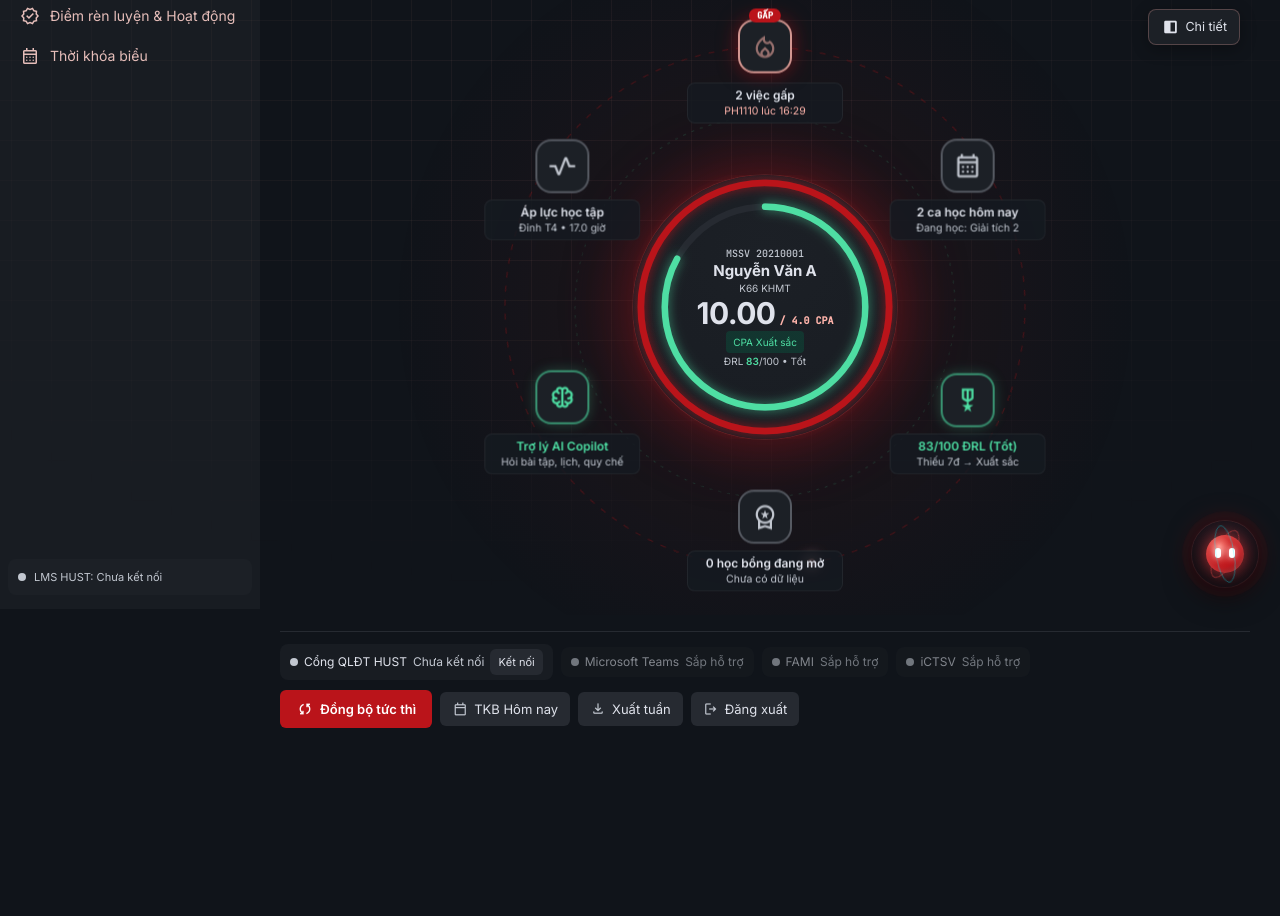
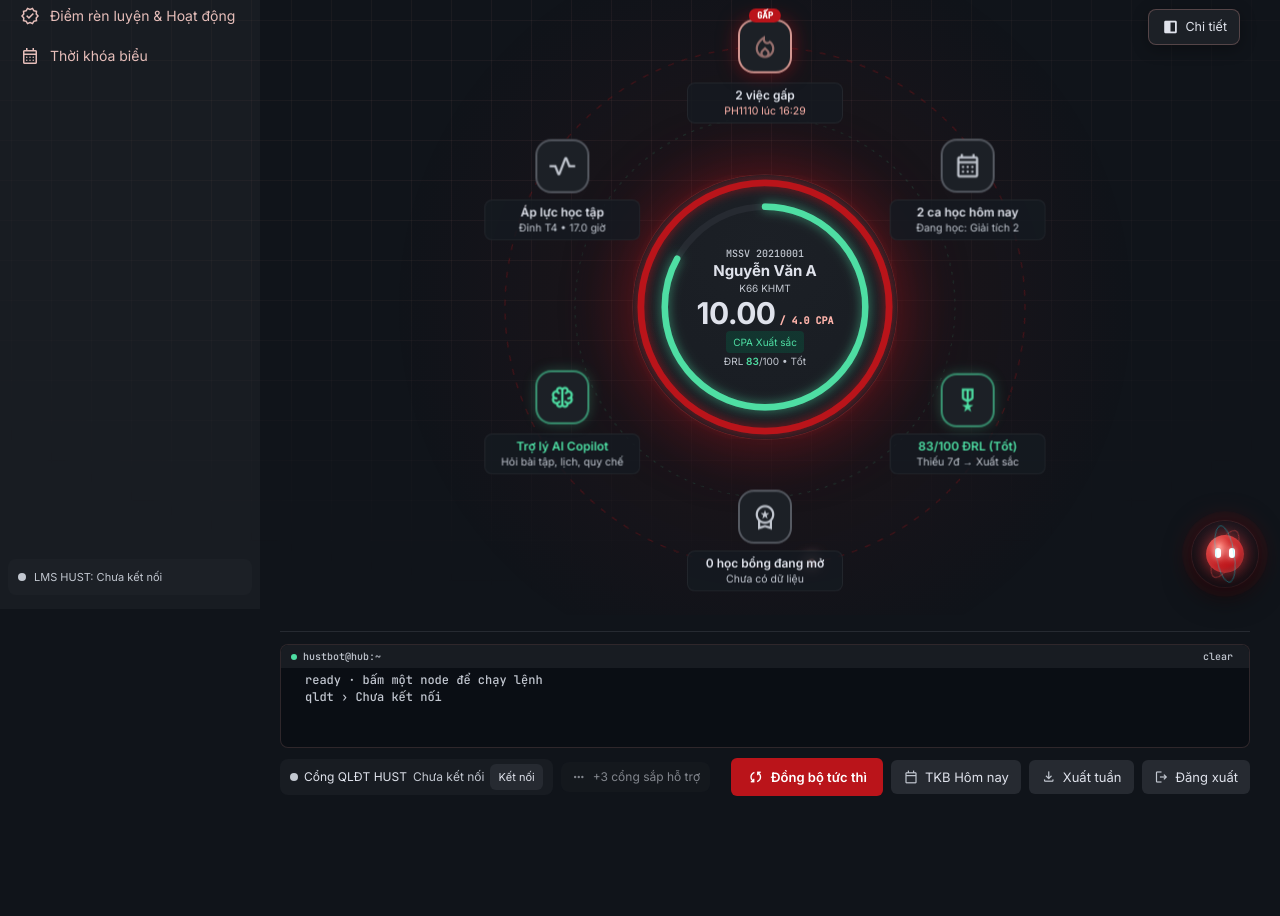
Before and after one commit to Oriall/hustbot, a Flask app: page / in a window 1280 px wide. Shown: the part 191-1107 px from the top of the page. Before the commit the page ends 919 px from the top, so only its background shows below. Run offline with Flask 3, Linux system fonts and the light colour scheme; the visitor is signed in with stand-in values (Sample User, id 1); tables that the repository leaves empty hold one stand-in row (values such as "Sample post"); parts of the project's set-up code (start-up, migrations or seed data) failed here and were passed over.

Commit message:
update terminal

```diff
--- a/static/css/overview.css
+++ b/static/css/overview.css
@@ -1508,3 +1508,52 @@
         background-position: 40px 40px, 40px 40px
     }
 }
+.ov .term-box{flex:1 1 300px;min-width:0;height:76px;display:flex;flex-direction:column;
+  background:#0a0e14;border:1px solid rgba(255,180,171,.15);border-radius:8px;overflow:hidden;
+  font:500 11.5px/17px 'JetBrains Mono',monospace}
+.ov .term-bar{display:flex;align-items:center;gap:6px;padding:2px 10px;background:var(--s1);
+  color:var(--mut);font-size:10px}
+.ov .term-bar .sd{margin:0;width:6px;height:6px}
+.ov #term-clear{margin-left:auto;background:none;border:0;color:var(--mut);cursor:pointer;font:inherit}
+.ov #term-clear:hover{color:var(--pri)}
+.ov .term-log{flex:1;overflow-y:auto;padding:4px 10px;scrollbar-width:thin}
+.ov .term-log p{margin:0;white-space:nowrap;overflow:hidden;text-overflow:ellipsis;animation:ov-fade .2s both}
+.ov .term-log .cmd{color:var(--tx)}
+.ov .term-log .cmd::before{content:"$ ";color:var(--pri)}
+.ov .term-log .out{color:var(--mut);padding-left:14px}
+.ov .term-log .out.ok{color:var(--ok)}
+.ov .term-log .out.warn{color:var(--pri)}
+.ov{padding-bottom:12px}
+.ov .stage{align-items:start}            /* panel không bị kéo cao bằng orbit */
+.ov .detail{min-height:320px}
+.ov .wlbox svg{height:150px}
+.ov .stats3{display:grid;grid-template-columns:repeat(3,1fr);gap:8px}
+.ov .stat{background:var(--s2);border-radius:8px;padding:10px;display:flex;flex-direction:column;gap:2px}
+.ov .stat b{font-size:20px;font-weight:800;line-height:1.1}
+.ov .stat small{font-size:11px}
+/* Dock: terminal 1 hàng full-width, chip + nút ở hàng dưới */
+.ov .dock{
+  display:grid;
+  grid-template-columns:auto 1fr;
+  grid-template-areas:"term term" "gates acts";
+  gap:10px 12px;
+  align-items:center
+}
+.ov .dock-l{grid-area:gates}
+.ov .dock-r{grid-area:acts;justify-self:end}
+.ov .term-box{grid-area:term;flex:none;height:104px;font-size:12px}
+
+/* Thanh cuộn gọn, không có mũi tên */
+.ov .term-log{scrollbar-width:thin;scrollbar-color:var(--s4) transparent}
+.ov .term-log::-webkit-scrollbar{width:6px}
+.ov .term-log::-webkit-scrollbar-button{display:none}
+.ov .term-log::-webkit-scrollbar-thumb{background:var(--s4);border-radius:3px}
+
+/* Chừa chỗ cho agent nổi ở góc dưới phải */
+.ov{padding-bottom:88px}
+
+/* Màn hẹp: xếp dọc */
+@media (max-width:900px){
+  .ov .dock{grid-template-columns:1fr;grid-template-areas:"term" "gates" "acts"}
+  .ov .dock-r{justify-self:start}
+}
--- a/templates/overview.html
+++ b/templates/overview.html
@@ -17,8 +17,6 @@
 {% set dn = ['T2','T3','T4','T5','T6','T7','CN'] %}
 {% set cpa_v = user.cpa|float(0) %}
 {% set drl_v = user.drl|float(0) %}
-{% set cpa_off = (289.03 * (1 - ([cpa_v / 4, 1]|min)))|round(2) %}
-{% set drl_off = (251.33 * (1 - ([drl_v / 100, 1]|min)))|round(2) %}
 {% set first = 'deadline' if s.urgent else 'schedule' %}
 
 {# --- Chuỗi mô tả cho từng node --- #}
@@ -34,11 +32,15 @@
 
 {% set aw_n = awards_list|length if awards_list else 0 %}
 {% if aw_n %}{% set aw_sub = awards_list[0].name %}{% else %}{% set aw_sub = 'Chưa có dữ liệu' %}{% endif %}
+
+{# pathLength="100" => offset tính theo thang 100 #}
 {% set cpa_off = (100 * (1 - ([cpa_v / 4, 1]|min)))|round(2) %}
 {% set drl_off = (100 * (1 - ([drl_v / 100, 1]|min)))|round(2) %}
+
 {% if wl.peak is not none %}{% set wl_sub = 'Đỉnh ' ~ dn[wl.peak] ~ ' • ' ~ wl.hours_total ~ ' giờ' %}
+{% else %}{% set wl_sub = wl.hours_total ~ ' giờ học • ' ~ wl.due_total ~ ' hạn nộp' %}{% endif %}
+{# start đặt NGOÀI nhánh if để luôn tồn tại #}
 {% set start = first if (s.urgent or s.overdue or s.classes) else 'home' %}
-{% else %}{% set wl_sub = wl.hours_total ~ ' giờ học • ' ~ wl.due_total ~ ' hạn nộp' %}{% endif %}
 
 <div class="ov">
 
@@ -149,6 +151,7 @@
             </div>
           </div>
         </div>
+
         <!-- 1. NHIỆM VỤ -->
         <div class="pane{{ ' on' if start == 'deadline' }}" data-pane="deadline" data-icon="local_fire_department"
           data-title="Nhiệm vụ &amp; Bài thi cần ưu tiên"
@@ -267,7 +270,7 @@
             </div>
             <p class="muted">{{ e.crit_name }}{% if e.place %} • {{ e.place }}{% endif %}</p>
             <div class="between"><small>{{ e.weekday }}</small>
-              <button class="btn primary" data-reg="{{ e.id }}">Đăng ký</button>
+              <button class="btn primary" data-reg="{{ e.id }}" data-name="{{ e.name }}">Đăng ký</button>
             </div>
           </div>
           {% else %}
@@ -356,11 +359,33 @@
             </svg>
             <div class="days">
               {% for d in dn %}
-              <span class="{{ 't-pri' if loop.index0 == wl.peak }}">{% if loop.index0 == wl.peak %}<b>{{ d }} (Đỉnh
-                  điểm)</b>{% else %}{{ d }}{% endif %}</span>
+              <span class="{{ 't-pri' if loop.index0 == wl.peak }}">{{ d }}{{ ' ▲' if loop.index0 == wl.peak }}</span>
               {% endfor %}
             </div>
           </div>
+
+          <div class="stats3">
+            <div class="stat"><b>{{ wl.hours_total }}h</b><small>Giờ học tuần này</small></div>
+            <div class="stat"><b class="t-pri">{{ dn[wl.peak] if wl.peak is not none else '–' }}</b><small>Ngày đỉnh
+                điểm</small></div>
+            <div class="stat"><b>{{ wl.due_total }}</b><small>Hạn nộp</small></div>
+          </div>
+
+          <div class="sub-h"><span class="icon t-pri">timer</span>Sắp đến hạn</div>
+          {% for t in tasks[:3] %}
+          <div class="task{{ ' is-hot' if t.level in ('late', 'soon') }}">
+            <div class="between">
+              <div>
+                <small class="{{ 't-pri' if t.level in ('late', 'soon') else 't-mut' }}"><b>{{ t.label }} • {{ t.due
+                    }}</b></small>
+                <h4>{{ t.title }} ({{ t.code }})</h4>
+              </div>
+              <span class="tag s-{{ t.source }}"><i class="sd"></i>{{ t.source_name }}</span>
+            </div>
+          </div>
+          {% else %}
+          <p class="muted">Tuần này không có hạn nộp nào.</p>
+          {% endfor %}
         </div>
 
       </div>
@@ -368,16 +393,23 @@
     <button type="button" class="detail-tab" id="pn-show"><span class="icon i18">side_navigation</span>Chi tiết</button>
   </section>
 
-  <!-- THANH DƯỚI: ĐỒNG BỘ & THAO TÁC NHANH -->
+  <!-- THANH DƯỚI: CỔNG + TERMINAL + THAO TÁC NHANH -->
   <section class="dock">
     <div class="dock-l">
       <span class="gate-chip"><i class="sd" data-cn-dot data-state="none"></i>Cổng QLĐT HUST
         <small data-cn-text>Đang kiểm tra…</small>
         <button class="btn sm" type="button" data-cn-open>Kết nối</button></span>
-      {% for n in ['Microsoft Teams', 'FAMI', 'iCTSV'] %}
-      <span class="gate-chip off"><i class="sd"></i>{{ n }}<small>Sắp hỗ trợ</small></span>
-      {% endfor %}
+      <span class="gate-chip off" title="Microsoft Teams, FAMI, iCTSV">
+        <span class="icon i16">more_horiz</span>+3 cổng sắp hỗ trợ</span>
     </div>
+
+    <div class="term-box" aria-live="polite">
+      <div class="term-bar"><i class="sd ok"></i>hustbot@hub:~
+        <button type="button" id="term-clear">clear</button>
+      </div>
+      <div class="term-log" id="term-log"></div>
+    </div>
+
     <div class="dock-r">
       <button class="btn primary" id="btn-sync-all"><span class="icon i18" id="sync-icon">sync</span><span
           class="lbl">Đồng bộ tức thì</span></button>
@@ -400,6 +432,29 @@
     const ic = $('#pn-icon'), tt = $('#pn-title'), sb = $('#pn-sub');
     let cur = '{{ start }}';
 
+    /* ---------- Terminal ---------- */
+    const log = $('#term-log');
+    const say = (cls, txt) => {
+      const p = document.createElement('p');
+      p.className = cls; p.textContent = txt;
+      log.appendChild(p);
+      while (log.children.length > 40) log.firstChild.remove();
+      log.scrollTop = log.scrollHeight;
+    };
+    const CMD = {
+      deadline: 'deadlines --urgent', schedule: 'schedule --today', drl: 'drl --gap',
+      scholarship: 'awards --open', ai: 'copilot --attach', rhythm: 'workload --week'
+    };
+    $('#term-clear').onclick = () => log.replaceChildren();
+    say('out', 'ready · bấm một node để chạy lệnh');
+
+    /* Log trạng thái cổng QLĐT khi connect.js cập nhật */
+    const cn = $('[data-cn-text]'); let lastCn = '';
+    if (cn) new MutationObserver(() => {
+      const v = cn.textContent.trim();
+      if (v && v !== lastCn) { lastCn = v; say('out', 'qldt › ' + v); }
+    }).observe(cn, { childList: true, characterData: true, subtree: true });
+
     /* Trạng thái bảng: hidden (mặc định) | normal | wide */
     const setPanel = st => {
       stage.dataset.panel = st;
@@ -420,24 +475,35 @@
       });
     };
 
-    $('#pn-hide').onclick = () => setPanel('hidden');
+    $('#pn-hide').onclick = () => { setPanel('hidden'); say('cmd', 'panel --close'); };
     $('#pn-show').onclick = () => open(cur);
     $('#pn-size').onclick = () => setPanel(stage.dataset.panel === 'wide' ? 'normal' : 'wide');
 
-    /* Bấm lại node đang mở thì đóng bảng */
+    /* Bấm lại node đang mở thì đóng bảng; mỗi click ghi 1 lệnh vào terminal */
     nodes.forEach(n => n.onclick = () => {
-      if (stage.dataset.panel !== 'hidden' && n.classList.contains('active')) setPanel('hidden');
-      else open(n.dataset.node);
+      if (stage.dataset.panel !== 'hidden' && n.classList.contains('active')) {
+        setPanel('hidden'); say('cmd', 'panel --close');
+      } else {
+        open(n.dataset.node);
+        say('cmd', CMD[n.dataset.node] || 'open ' + n.dataset.node);
+        say('out ' + (n.classList.contains('hot') ? 'warn' : 'ok'),
+          n.querySelector('b').textContent + ' · ' + n.querySelector('small').textContent);
+      }
     });
-    $$('[data-go]').forEach(b => b.onclick = () => open(b.dataset.go));
+    $$('[data-go]').forEach(b => b.onclick = () => {
+      open(b.dataset.go);
+      say('cmd', CMD[b.dataset.go] || 'open ' + b.dataset.go);
+    });
     open(cur, false);
 
     /* Đồng bộ thật với LMS (hàm syncNow nằm trong connect.js) */
     const btn = $('#btn-sync-all'), sic = $('#sync-icon'), lb = $('.lbl', btn);
     btn.onclick = async () => {
       const old = lb.textContent;
+      say('cmd', 'sync --all');
       sic.classList.add('rot'); btn.classList.add('busy'); lb.textContent = 'Đang đồng bộ...';
       const r = await window.HBConnect.syncNow();
+      say('out ' + (r.reload ? 'ok' : ''), r.text);
       sic.classList.remove('rot'); btn.classList.remove('busy');
       lb.textContent = r.text;
       setTimeout(() => lb.textContent = old, 1800);
@@ -446,6 +512,7 @@
 
     /* Gửi câu hỏi cho agent nổi (agent.js tự mở khung chat); không có thì chuyển sang trang Trợ lý */
     const askAgent = (text) => {
+      say('cmd', 'copilot ask "' + text + '"');
       const q = document.getElementById('ag-q'), send = document.getElementById('ag-send');
       if (q && send) { q.value = text; send.click(); } else location.href = '/tro-ly-ai';
     };
@@ -459,14 +526,19 @@
 
     /* Đăng ký hoạt động gợi ý */
     $$('[data-reg]').forEach(b => b.onclick = async () => {
+      say('cmd', 'events register ' + b.dataset.reg);
       b.disabled = true; b.textContent = 'Đang đăng ký…';
       try {
         const r = await fetch('/api/events/' + b.dataset.reg + '/register', {
           method: 'POST', headers: { 'Content-Type': 'application/json' }, body: JSON.stringify({ registered: true })
         });
         if (!r.ok) throw 0;
-        location.reload();
-      } catch (e) { b.disabled = false; b.textContent = 'Thử lại'; }
+        say('out ok', '✓ đã đăng ký · ' + (b.dataset.name || b.dataset.reg));
+        setTimeout(() => location.reload(), 600);
+      } catch (e) {
+        say('out warn', '✗ đăng ký thất bại, thử lại');
+        b.disabled = false; b.textContent = 'Thử lại';
+      }
     });
   })();
 </script>{% endblock %}
```
